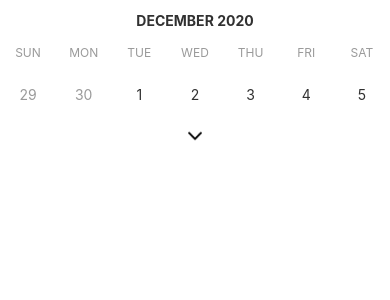
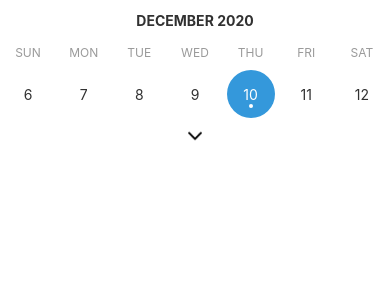
Before and after one commit to usmansbk/react-native-calendar, a React Native app: screen / in a window 390 px wide. Shown: the top 300 px of the page. Built offline with nearby package versions, Linux system fonts and the light colour scheme.

Commit message:
minimize calendar

```diff
--- a/src/Calendar.js
+++ b/src/Calendar.js
@@ -6,8 +6,8 @@ import {
   Animated,
   TouchableOpacity,
   PanResponder,
+  Image,
   ScrollView,
-  Image,
 } from 'react-native';
 import {
   getDate,
@@ -135,10 +135,19 @@ class Rows extends React.Component {
             },
           ])
         }>
-        <ScrollView
-          ref={(ref) => (this.scrollView = ref)}
-          showsVerticalScrollIndicator={false}
-          scrollEnabled={false}>
+        <ScrollView showsVerticalScrollIndicator={false} scrollEnabled={false}>
+          <Animated.View
+            style={{
+              transform: [
+                {
+                  translateY: this.animation.y.interpolate({
+                    inputRange: [0, CALENDAR_HEIGHT],
+                    outputRange: [-ROW_HEIGHT, 0],
+                    extrapolate: 'clamp',
+                  }),
+                },
+              ],
+            }}>
             {rows.map((row, index) => (
               <Row
                 date={date}
@@ -148,6 +157,7 @@ class Rows extends React.Component {
                 markedDates={markedDates}
               />
             ))}
+          </Animated.View>
         </ScrollView>
         <View style={[styles.footer]}>
           <Animated.View
```
Lines whose indentation alone changed are shown as unchanged.
